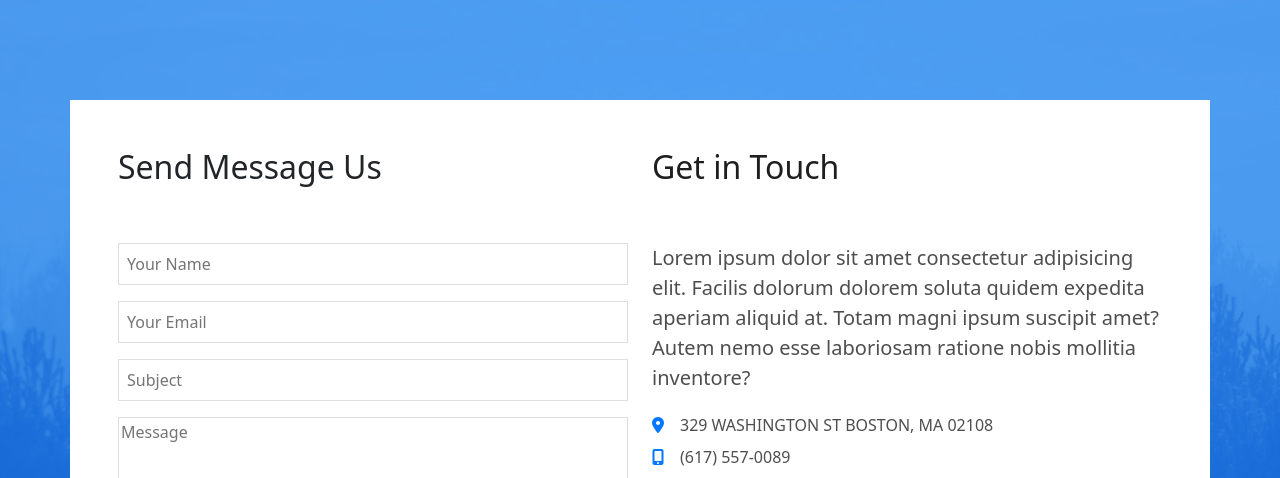
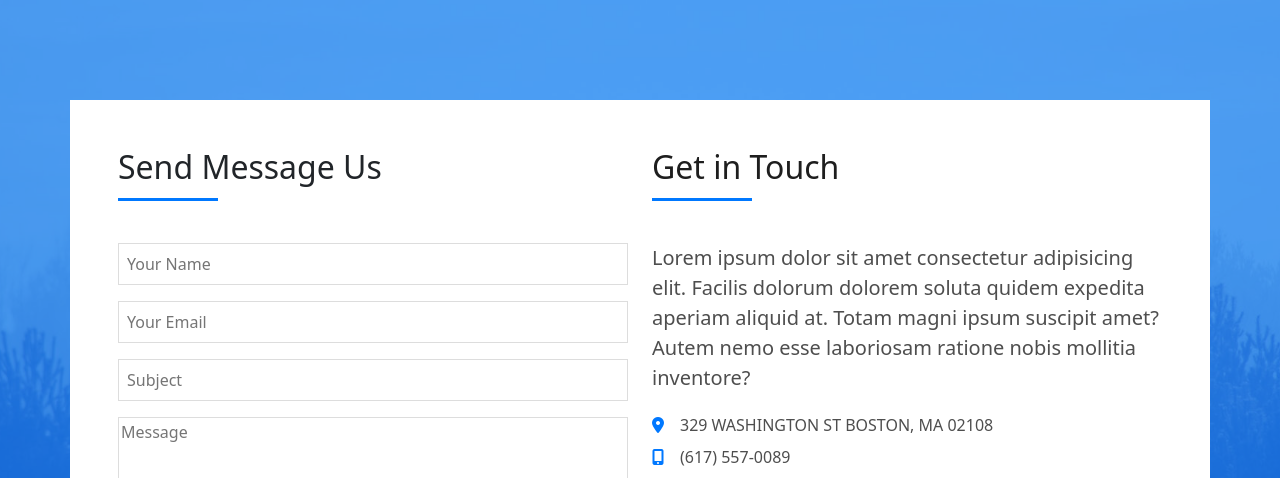
Before and after one commit to Abdelrahmankishk/DevFolio-Template, a plain HTML site: page index.html in a window 1280 px wide. Shown: the part 5540-6018 px from the top of the page. Drawn offline with nearby package versions, Linux system fonts and the light colour scheme.

Commit message:
adjust Contact Section

```diff
--- a/css/style.css
+++ b/css/style.css
@@ -505,6 +505,7 @@ body:has(#Blog:target) .BlogLink::before {
 .message .form input:focus,
 .message .form textarea:focus {
   box-shadow: 0 0 0 0.25rem rgba(13, 110, 253, 0.25);
+  border-color: #0062d3;
 }
 .message .box .form .button button {
   width: 170;
@@ -573,7 +574,24 @@ body:has(#Blog:target) .BlogLink::before {
   background-color: #0078ff;
   color: #ffffff;
 }
-
+.ContactLine::before {
+  content: "";
+  width: 100px;
+  height: 3px;
+  background-color: var(--icon-color);
+  position: absolute;
+  top: 98px;
+  left: 48px;
+}
+.message .inTouch h2::before {
+  content: "";
+  width: 100px;
+  height: 3px;
+  background-color: var(--icon-color);
+  position: absolute;
+  top: 50px;
+  left: 0;
+}
 /* footer */
 footer {
   background-color: #0062d3;
--- a/index.html
+++ b/index.html
@@ -474,10 +474,11 @@
           <div class="overlay"></div>
           <div class="container position-relative p-5">
             <div class="box">
-              <div class="row">
-                      <div class="col-lg-6">
+              <div class="row gy-4">
+                      <div class="col-sm-12 col-lg-6">
                         <div class="form">
-                          <h2 id="text" class="pb-5">Send Message Us</h2>
+                          <h2 id="text" class="pb-5 position-relative">Send Message Us</h2>
+                          <div class="ContactLine"></div>
                               <form class="text-center" action="">
                                   <input type="text" class="w-100 py-2 px-2 mb-3" placeholder="Your Name" required>
                                   <input type="email" class="w-100 py-2 px-2 mb-3" placeholder="Your Email" required>
@@ -488,9 +489,9 @@
                         </div>
                       </div>
 
-                    <div class="col-lg-6">
+                    <div class="col-sm-12 col-lg-6">
                       <div class="inTouch">
-                        <h2 class="pb-5">Get in Touch</h2>
+                        <h2 class="pb-5 ContactLine position-relative">Get in Touch</h2>
                             <p class="mb-3">Lorem ipsum dolor sit amet consectetur adipisicing elit. Facilis dolorum dolorem soluta quidem expedita aperiam aliquid at. Totam magni ipsum suscipit amet? Autem nemo esse laboriosam ratione nobis mollitia inventore?</p>
                             <p id="style"><i class="fa-solid fa-location-dot pe-3"></i>329 WASHINGTON ST BOSTON, MA 02108</p>
                             <p id="style"><i class="fa-solid fa-mobile-screen-button pe-3"></i>(617) 557-0089</p>
```
